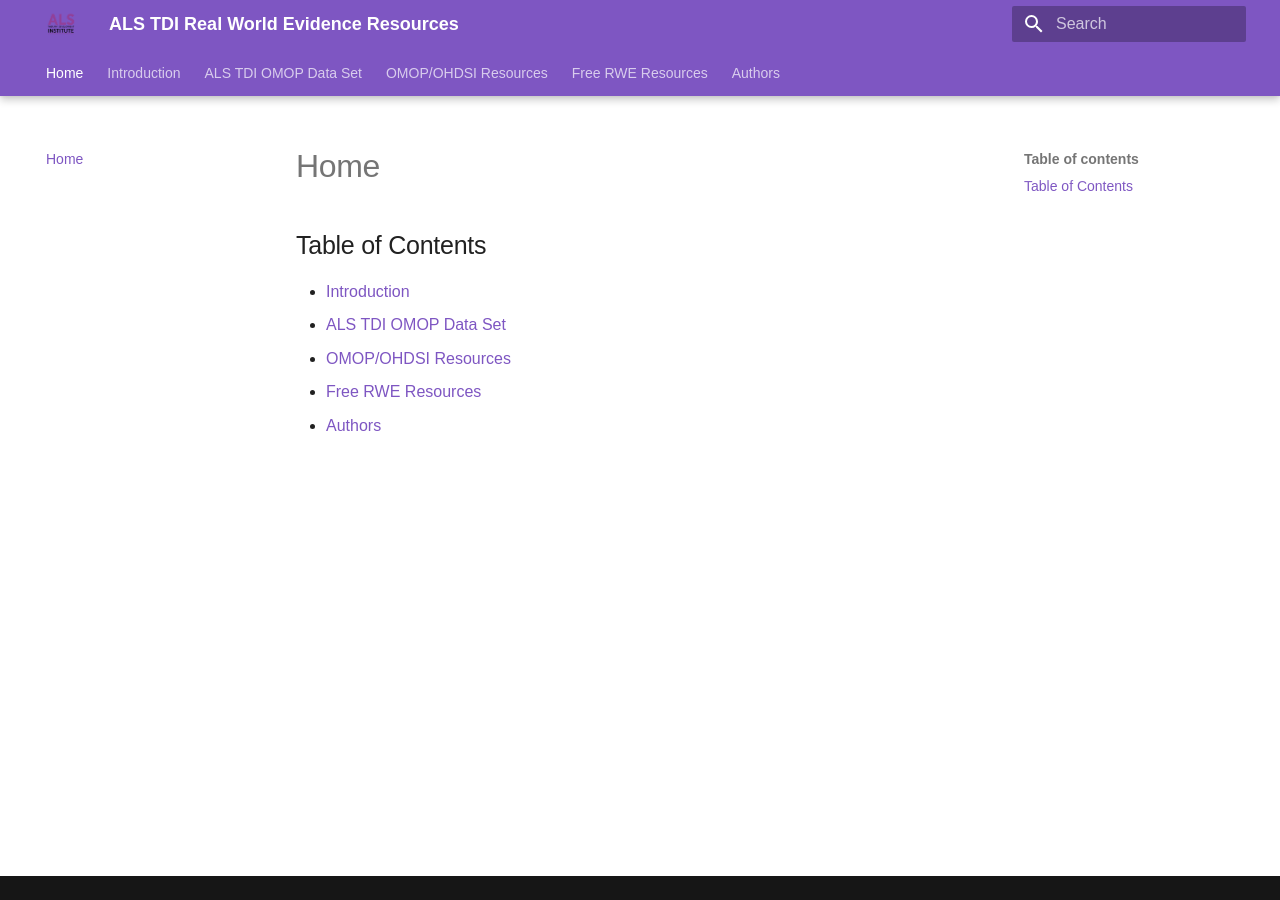
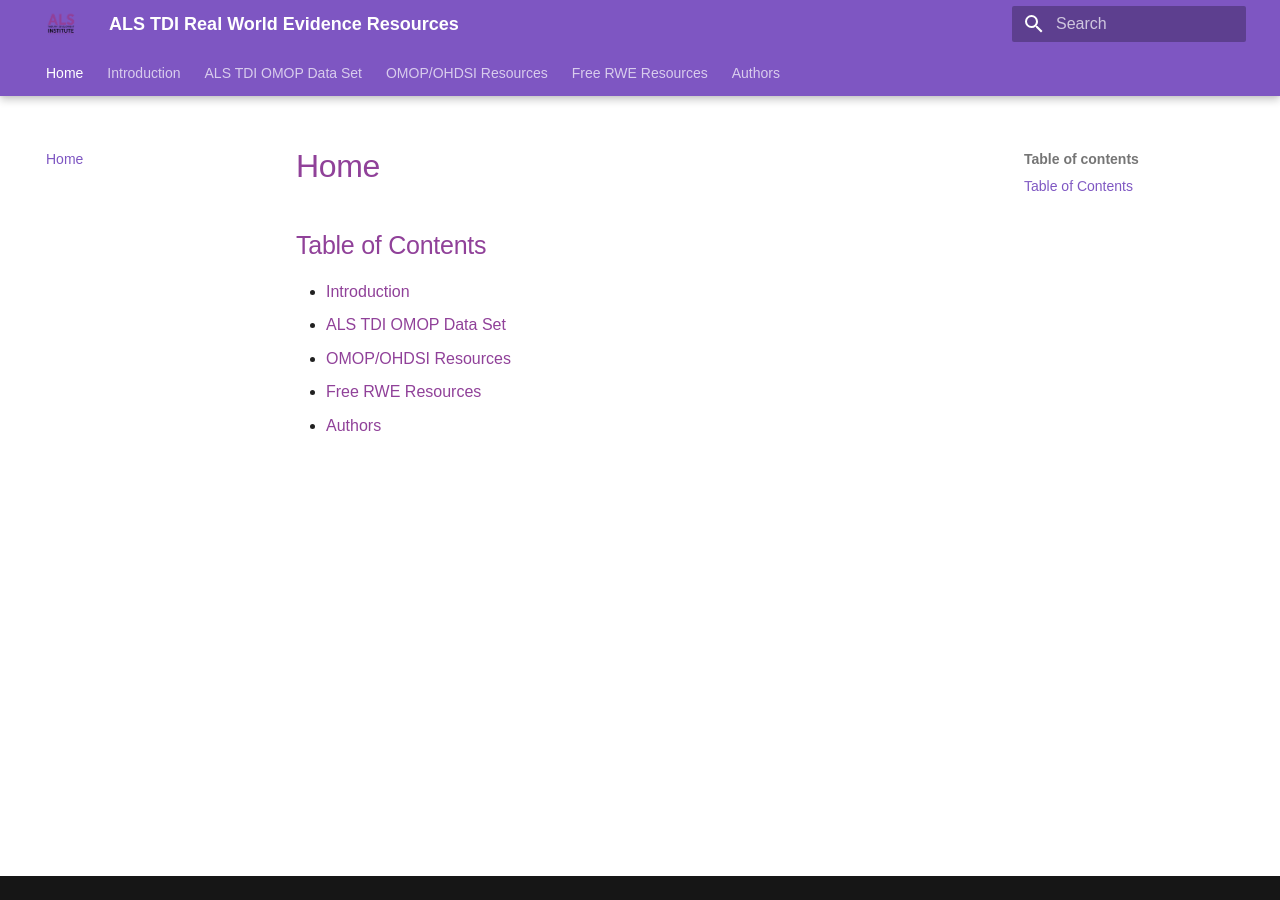
Before and after one commit to ALSTDI/ALS-RWE, an MkDocs documentation site: the page built from docs/index.md, in a window 1280 px wide. Built offline with MkDocs 1.6.1 and Material for MkDocs 9.7.7, drawn with Linux system fonts in a browser that asks for light colours.

Commit message:
minor revision

```diff
--- a/docs/assets/css/custom.css
+++ b/docs/assets/css/custom.css
@@ -1,3 +1,5 @@
+/* Custom CSS for ALS TDI RWE MkDocs site */
+
 :root {
     --md-primary-fg-color: #904199; /* Pantone 254 C */
     --md-accent-fg-color: #904199;
@@ -6,6 +8,45 @@
 /* Gotham Narrow font setup */
 @import url('https://fonts.cdnfonts.com/css/gotham-narrow');
 
-body, input {
-    font-family: 'Gotham Narrow', sans-serif;
+/* Apply Gotham Narrow to all elements consistently */
+body,
+input,
+button,
+h1,
+h2,
+h3,
+h4,
+h5,
+h6,
+p,
+a,
+li,
+ul,
+ol,
+table,
+.md-header,
+.md-nav,
+.md-footer {
+    font-family: 'Gotham Narrow', sans-serif !important;
 }
+
+/* Logo resizing for optimal display */
+.md-header__button.md-logo img {
+    max-height: 80px !important; /* Adjust as needed */
+    width: auto !important;
+}
+
+/* Optional: Additional styling to enhance readability */
+.md-content h1,
+.md-content h2,
+.md-content h3 {
+    color: #904199;
+}
+
+.md-typeset a {
+    color: #904199;
+}
+
+.md-typeset a:hover {
+    color: #702e75;
+}
```
Also changed, not shown: site/404.html, site/als-tdi-omop-data-set/index.html, site/assets/ALSTDI-logo-stacked-color.png (added), site/assets/css/custom.css (added), site/authors/index.html, site/free-rwe-resources/index.html, site/index.html, site/introduction/index.html, site/omop-ohdsi-resources/index.html, 1 other file.
